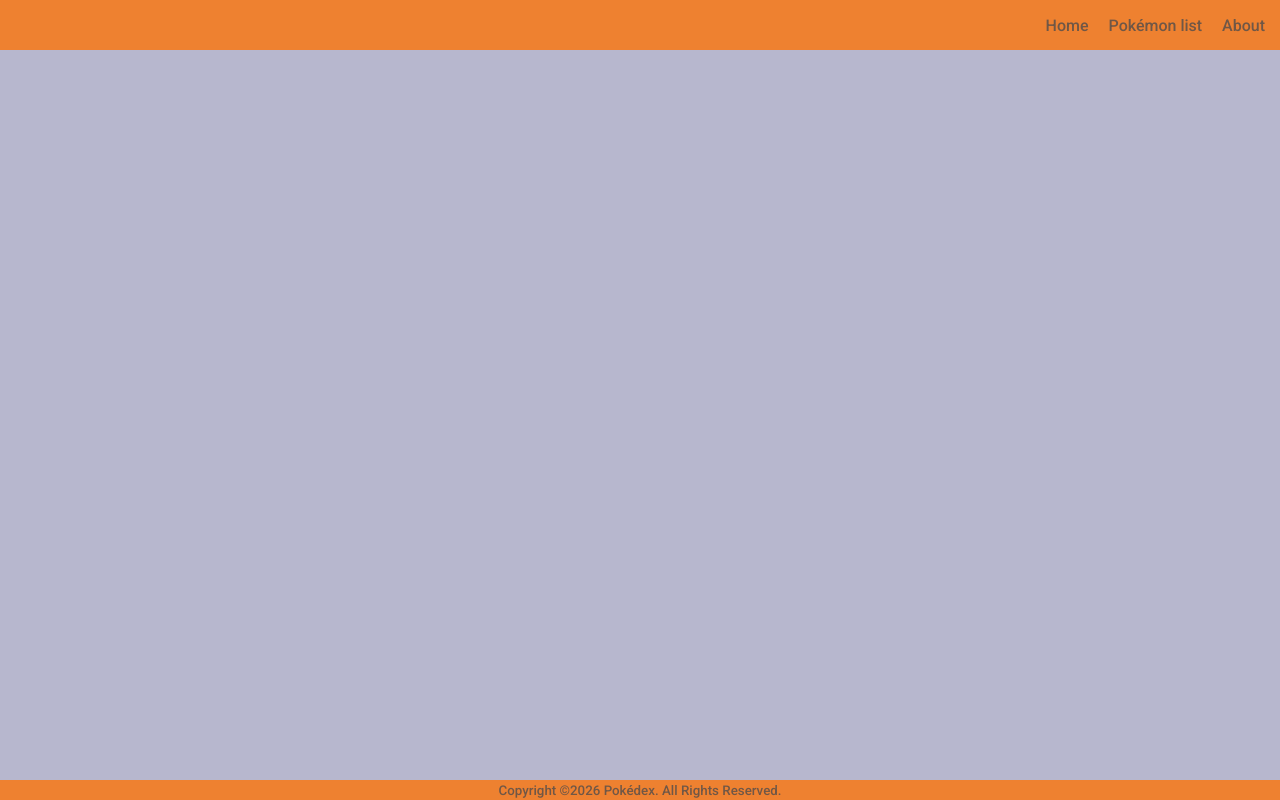
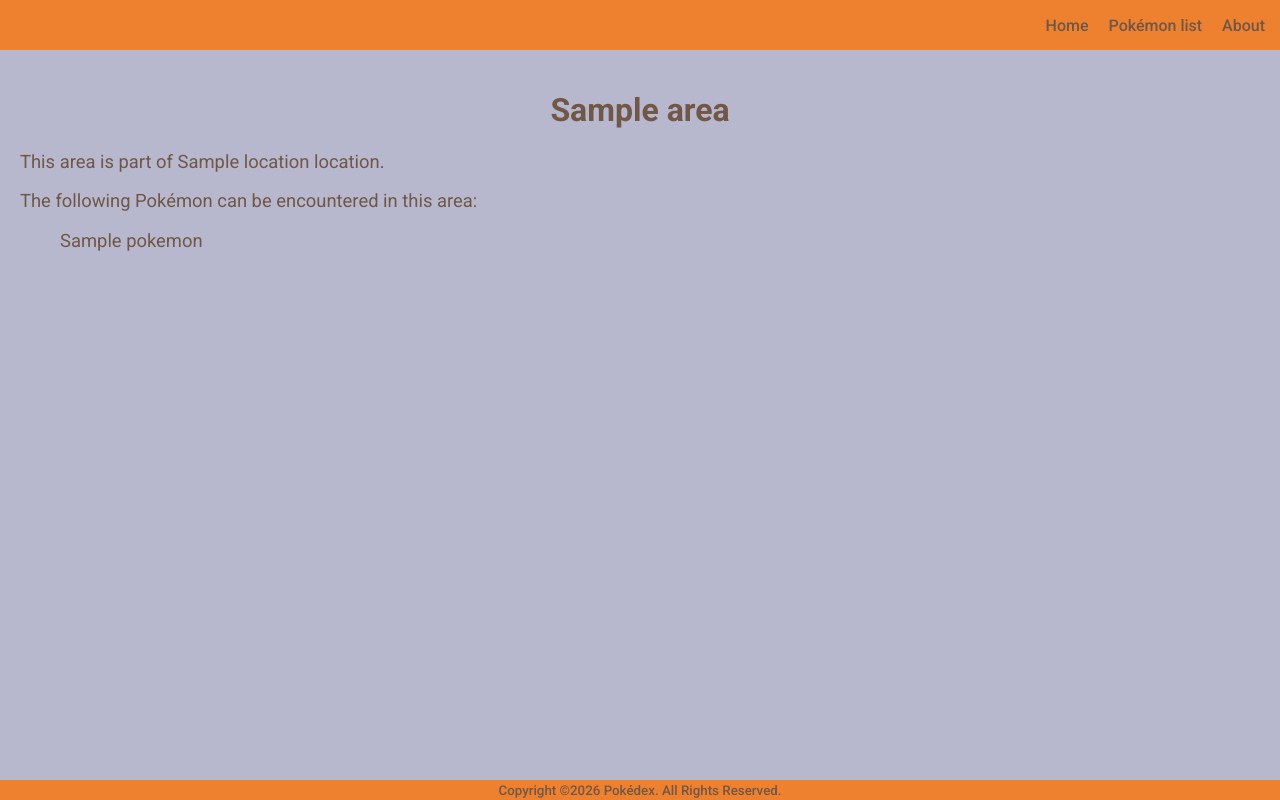
Before and after one commit to MitsakisPanagiotis/pokedex, a Django app: a page that uses templates/core/base.html in a window 1280 px wide. Run offline with Django 5.2, Linux system fonts and the light colour scheme; tables that the repository leaves empty hold one stand-in row (values such as "Sample post").

Commit message:
Added area details page and improved encounter data

```diff
--- a/core/views.py
+++ b/core/views.py
@@ -5,7 +5,7 @@ from django.http import JsonResponse
 from django.shortcuts import render
 from django.views import View, generic
 
-from .models import Ability, Area, Move, Pokemon, PokemonAbility, PokemonMove
+from .models import Ability, Area, Encounter, Move, Pokemon, PokemonAbility, PokemonMove
 
 
 class HomeView(View):
@@ -62,12 +62,14 @@ class MoveDetailsView(generic.detail.DetailView):
 
 
 class AreaDetailsView(generic.detail.DetailView):
-    context_object_name = "area"
     model = Area
     template_name = "area_details.html"
 
     def get_context_data(self, **kwargs):
-        return super().get_context_data(**kwargs)
+        context = super().get_context_data(**kwargs)
+        area = context["area"]
+        context["pokemon"] = Encounter.objects.select_related("pokemon").filter(area=area)
+        return context
 
 
 class AboutView(View):
--- /dev/null
+++ b/static/css/core/area_details.css
@@ -0,0 +1,24 @@
+@import url('main.css');
+@import url('ability_details.css');
+
+body {
+	color: var(--dark);
+}
+
+.area-container {
+	grid-area: main;
+	padding: 20px;
+}
+
+.area-container h1 {
+	text-align: center;
+}
+
+.encounters ul {
+	list-style: none;
+}
+
+.encounters a {
+	color: var(--dark);
+	text-decoration: none;
+}
--- a/templates/core/area_details.html
+++ b/templates/core/area_details.html
@@ -1,3 +1,20 @@
 {% extends './base.html' %}
 
 {% block title %} Area{% endblock title %}
+
+{% block content %}
+    <div class="area-container">
+        <h1>{{ area.name }}</h1>
+        <p class="font-size">This area is part of {{ area.location.name }} location.</p>
+        <div class="encounters font-size">
+            <p>The following Pokémon can be encountered in this area:</p>
+            <ul>
+                {% for p in pokemon %}
+                    <li>
+                        <a href="{% url 'pokemon_details' p.pokemon.slug %}">{{ p.pokemon.name }}</a>
+                    </li>
+                {% endfor %}
+            </ul>
+        </div>
+    </div>
+{% endblock content %}
--- a/templates/core/base.html
+++ b/templates/core/base.html
@@ -28,13 +28,16 @@
             <link rel="stylesheet" href="{% static 'css/core/list.css' %}" />
         {% endif %}
         {% if request.resolver_match.url_name == 'pokemon_details' %}
-            <link rel="stylesheet" href="{% static 'css/core/details.css' %}" />
+            <link rel="stylesheet" href="{% static 'css/core/pokemon_details.css' %}" />
         {% endif %}
         {% if request.resolver_match.url_name == 'ability_details' %}
             <link rel="stylesheet" href="{% static 'css/core/ability_details.css' %}" />
         {% endif %}
         {% if request.resolver_match.url_name == 'move_details' %}
             <link rel="stylesheet" href="{% static 'css/core/move_details.css' %}" />
+        {% endif %}
+        {% if request.resolver_match.url_name == 'area_details' %}
+            <link rel="stylesheet" href="{% static 'css/core/area_details.css' %}" />
         {% endif %}
         {% if request.resolver_match.url_name == 'about' %}
             <link rel="stylesheet" href="{% static 'css/core/about.css' %}" />
```
Also changed, not shown: core/management/commands/seed_data.py (+8 -4 lines), media/official-artwork/nidoran_J1OlTAR.png (deleted), media/sprites/nidoran_i68MJGN.png (deleted), static/css/core/pokemon_details.css (renamed from static/css/core/details.css), 1 other file.
